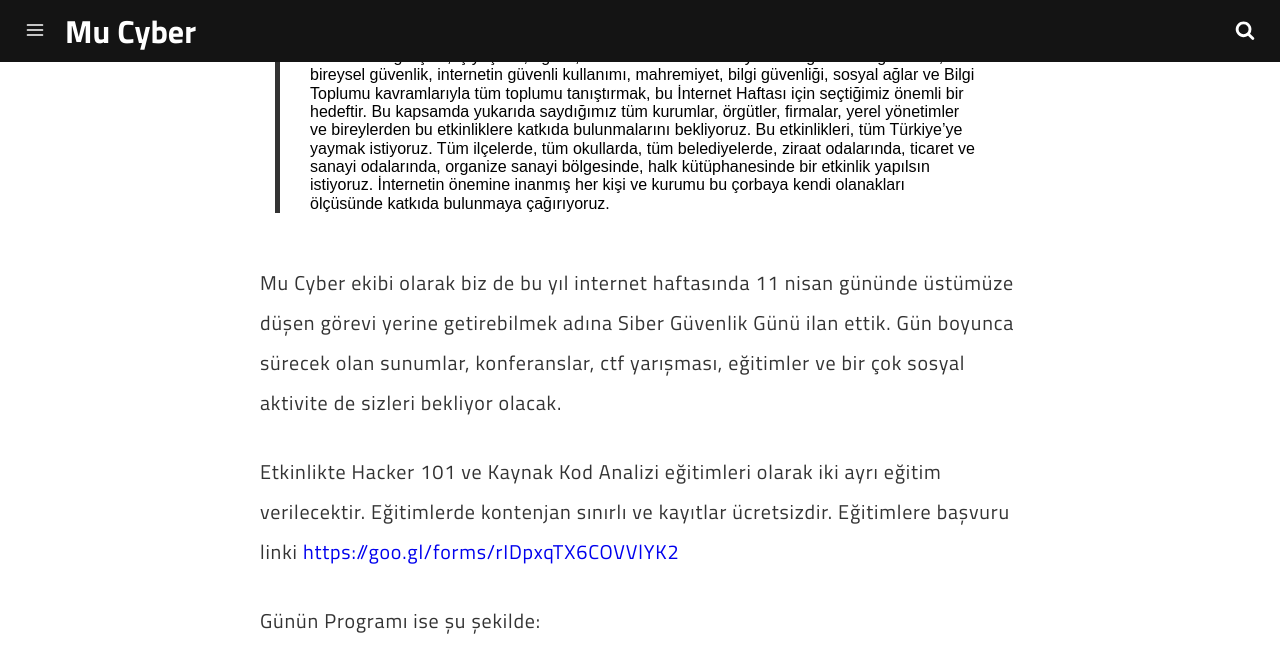
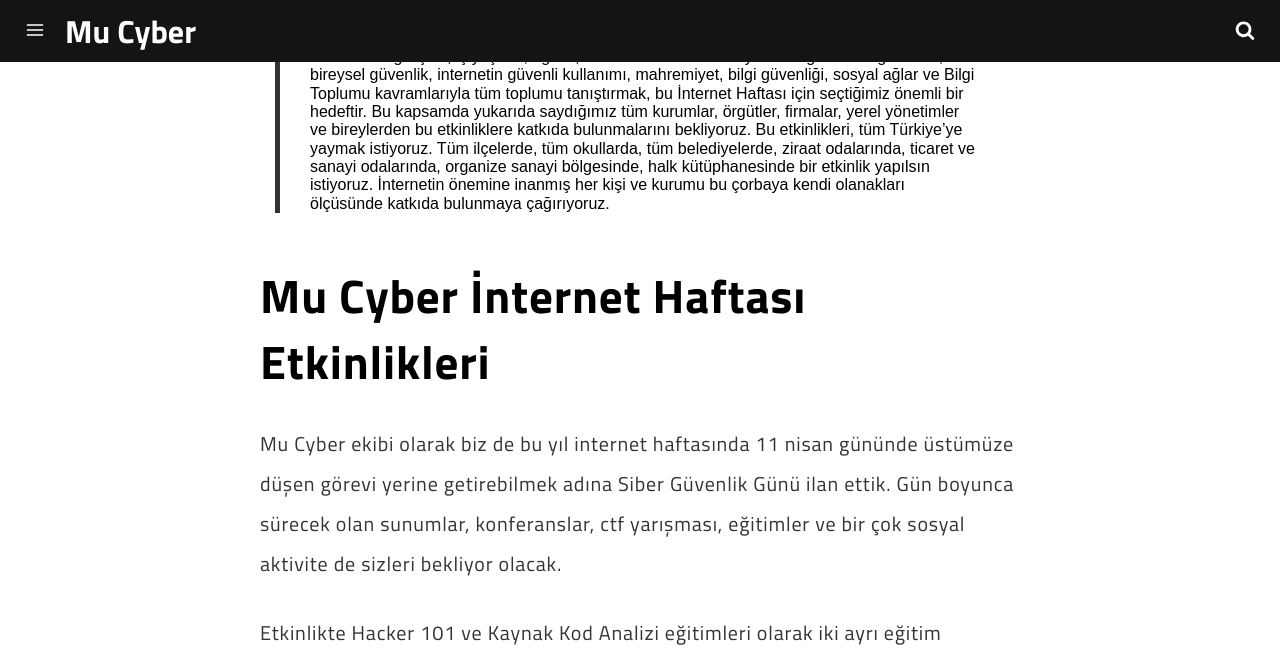
Before and after one commit to sinandagli/MuCyberLab.github.io, a Jekyll site: the page built from _pages/ihe.md, in a window 1280 px wide and 1400 px high, scrolled down 691 px. Shown: the top 663 px of the window. Built offline with Jekyll 4.4.1, drawn with Linux system fonts in a browser that asks for light colours.

Commit message:
Update ihe.md

```diff
--- a/_pages/ihe.md
+++ b/_pages/ihe.md
@@ -32,12 +32,14 @@
 istiyoruz. İnternetin önemine inanmış her kişi ve kurumu bu çorbaya kendi
 olanakları ölçüsünde katkıda bulunmaya çağırıyoruz.</blockquote>
 
+# Mu Cyber İnternet Haftası Etkinlikleri
+
 Mu Cyber ekibi olarak biz de bu yıl internet haftasında 11 nisan gününde üstümüze düşen görevi yerine getirebilmek adına Siber Güvenlik Günü ilan ettik. Gün boyunca sürecek olan sunumlar, konferanslar, ctf yarışması, eğitimler ve bir çok sosyal aktivite de sizleri bekliyor olacak.
 
 Etkinlikte Hacker 101 ve Kaynak Kod Analizi eğitimleri olarak iki ayrı eğitim verilecektir.
 Eğitimlerde kontenjan sınırlı ve kayıtlar ücretsizdir.
 Eğitimlere başvuru linki [https://goo.gl/forms/rIDpxqTX6COVVlYK2](https://goo.gl/forms/rIDpxqTX6COVVlYK2)
 
-Günün Programı ise şu şekilde:
+# Günün Programı
 
 <iframe src="https://calendar.google.com/calendar/b/2/embed?title=Mu-Cyber%20%C4%B0nternet%20Haftas%C4%B1%20Etkinlikleri&amp;showTitle=0&amp;showNav=0&amp;showDate=0&amp;showPrint=0&amp;showTabs=0&amp;showCalendars=0&amp;showTz=0&amp;mode=DAY&amp;dates=20180411/20180411&amp;height=600&amp;wkst=1&amp;hl=tr&amp;bgcolor=%23ffffff&amp;src=mucyberlab%40gmail.com&amp;color=%23141414&amp;ctz=Europe%2FIstanbul" style="border-width:0" width="800" height="600" frameborder="0" scrolling="no"></iframe>
```
